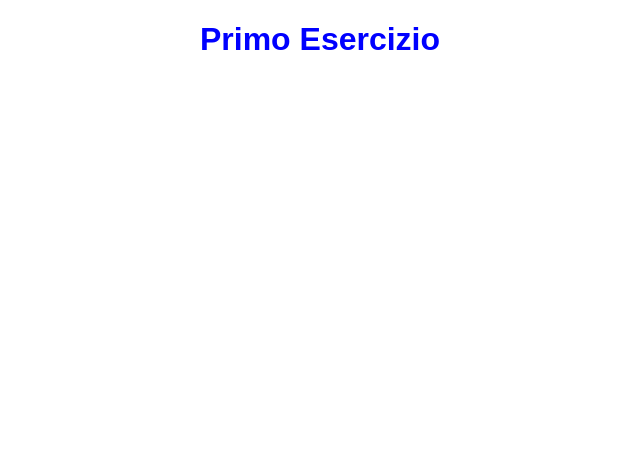
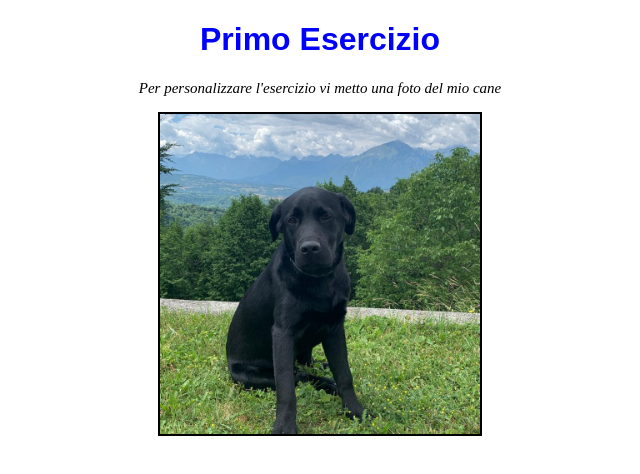
Before and after one commit to marcodedemo/htmlcss-hello, a plain HTML site: page index.html in a window 1280 px wide. Shown: the whole page, without its empty margins (320-960 px from the left). Drawn offline with Linux system fonts and the light colour scheme; files whose address does not match are found by name.

Commit message:
main ( paragrafo e foto + stili)

```diff
--- a/CSS/style.css
+++ b/CSS/style.css
@@ -3,3 +3,22 @@
     color: blue;
     text-align: center;
 }
+
+/* paragrafo main  */
+.text{
+    font-size: 15px;
+    text-align: center;
+}
+
+/* stile div foto */
+.fotodelcane{
+    width: 25vw;
+    height: 25vw;
+    border: 2px solid black;
+    margin-left: 50%;
+    transform: translate(-50%);
+    background-image: url(/Users/marcodedemo/Desktop/Boolean/Esercizio1/htmlcss-hello/Foto/fotocane.jpeg);
+    background-size:cover;
+    background-position: center;
+
+}
--- a/index.html
+++ b/index.html
@@ -16,5 +16,13 @@
         <h1 class="title">Primo Esercizio</h1>
     </header>
 
+    <!-- paragrafo e div foto del cane -->
+    <main>
+        <p class="text"><i>Per personalizzare l'esercizio vi metto una foto del mio cane</i></p>
+
+        <div class="fotodelcane"></div>
+
+    </main>
+
 </body>
 </html>
```
Also changed, not shown: Foto/fotocane.jpeg (added).
